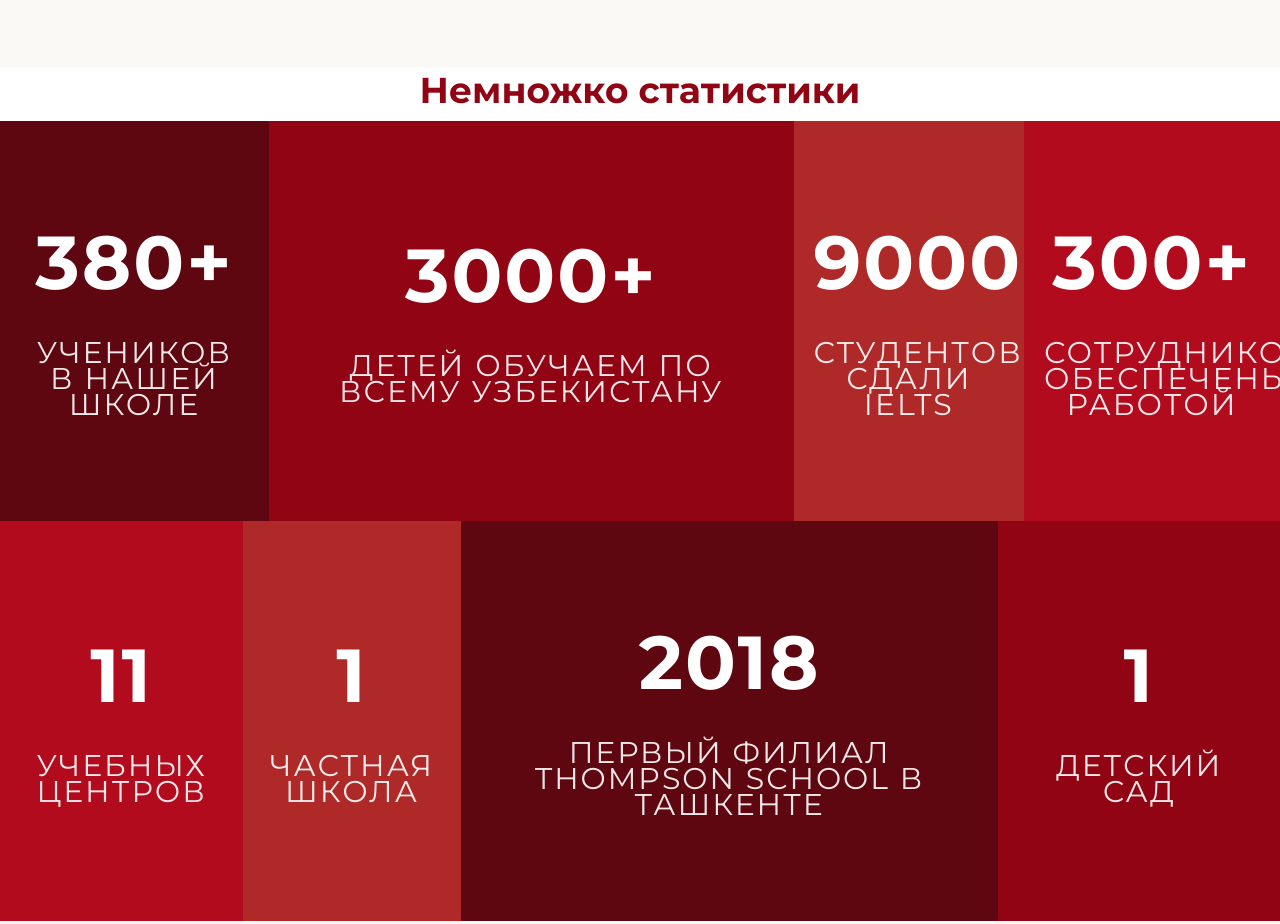
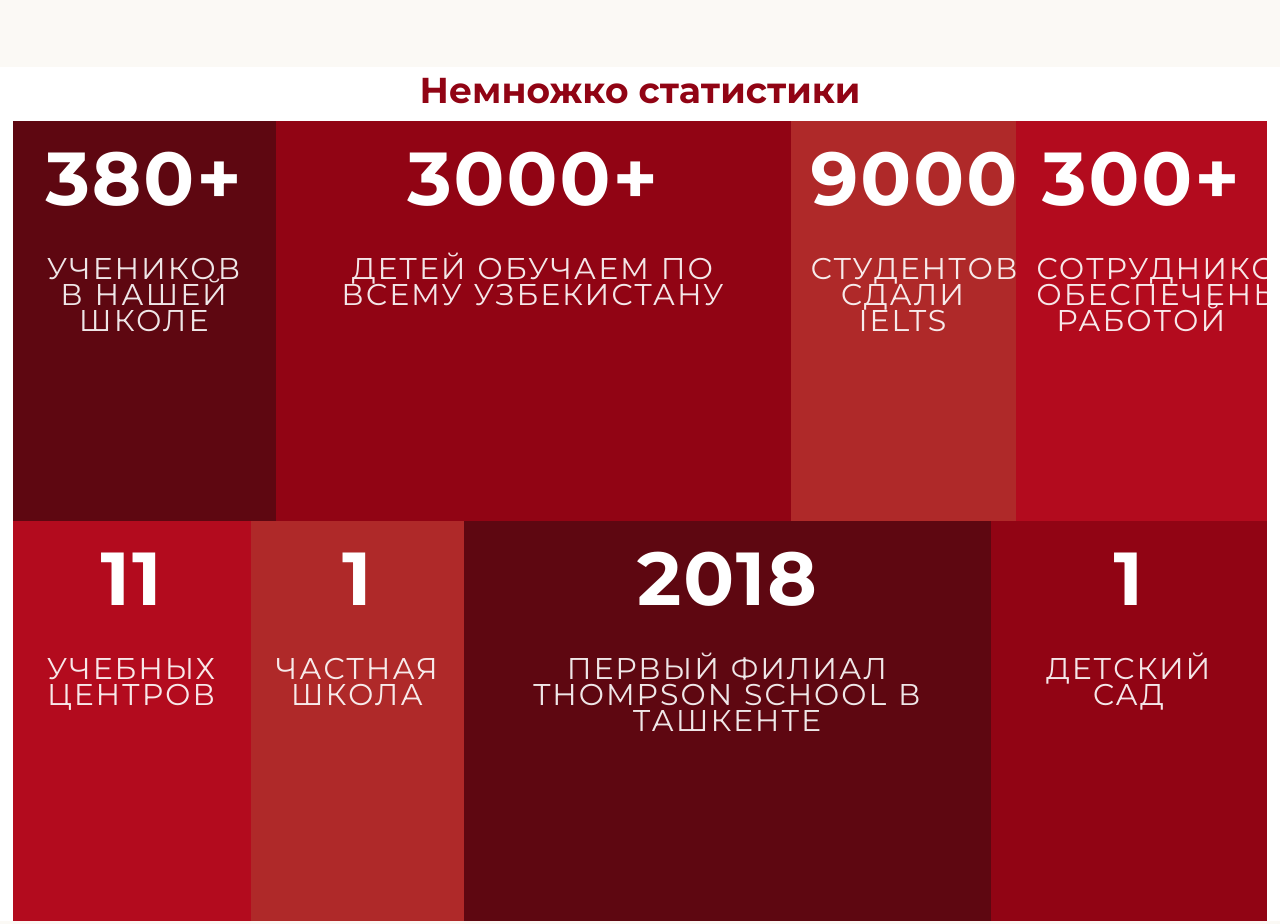
Before and after one commit to Nocolas200007/web.ru.0.0.2-, a plain HTML site: page index.html in a window 1280 px wide. Shown: the part 6480-7404 px from the top of the page. Drawn offline with Linux system fonts and the light colour scheme.

Commit message:
Add files via upload

```diff
--- a/css/styles.css
+++ b/css/styles.css
@@ -2174,9 +2174,10 @@ a:hover.back-to-top {
 	position:relative;
 	left: 0;
 	top: 0;
-    width: 100%;
+    width: 98%;
     height: 100vh;
-    margin: 0;
+    margin-left: 1%;
+
 }
 
 .top1{
@@ -2285,13 +2286,11 @@ a:hover.back-to-top {
 .home{
     position: relative;
     display: block;
-    top: 50%;
-    -ms-transform: translateY(-50%);
-    transform: translateY(-50%);
+    top: 0%;
     padding: 20px;
 }
 .schedule{
-	width: 100%;
+	width: 98%;
 	height: 0;
 	background-color: blue;
 }
```
